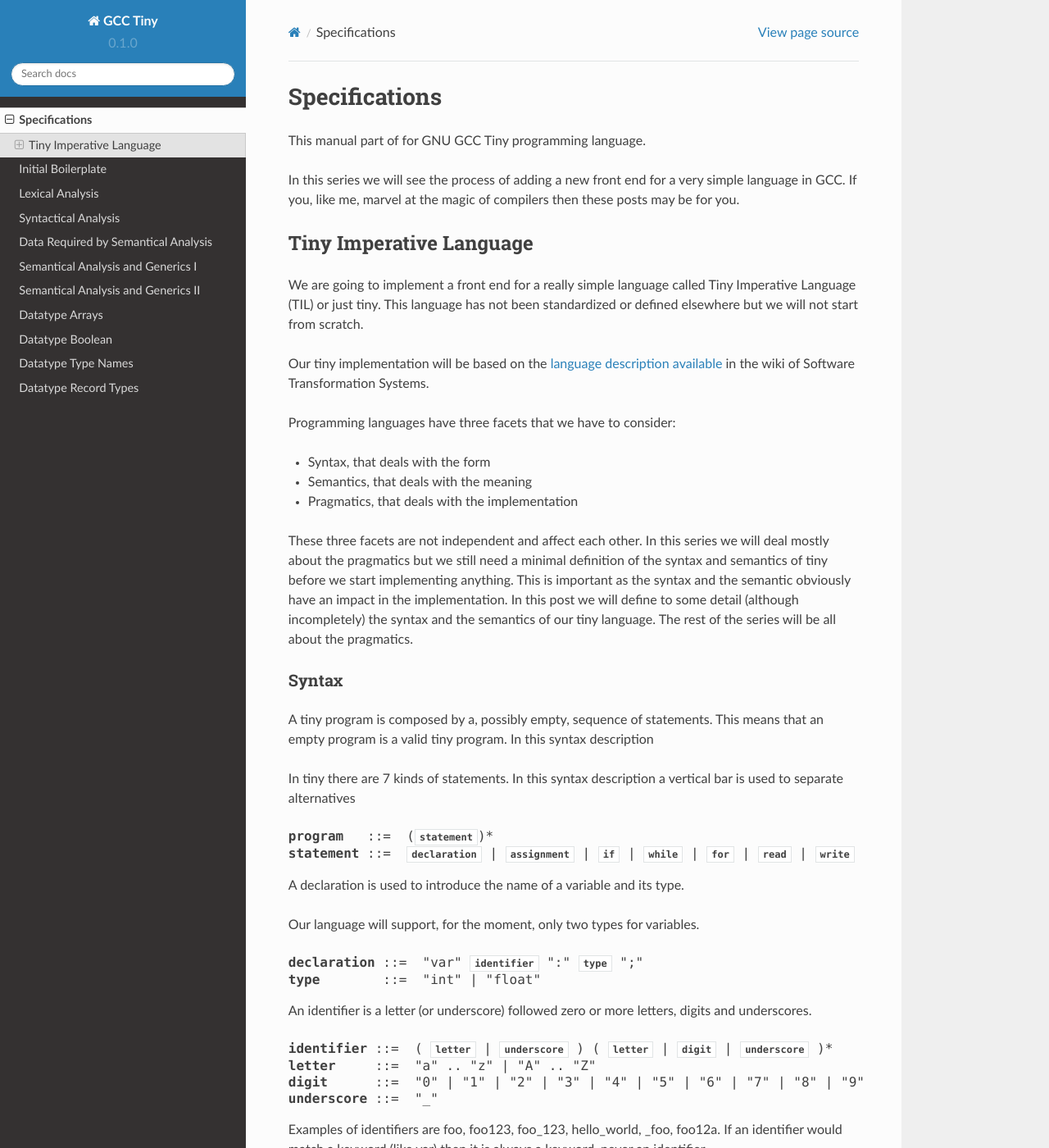
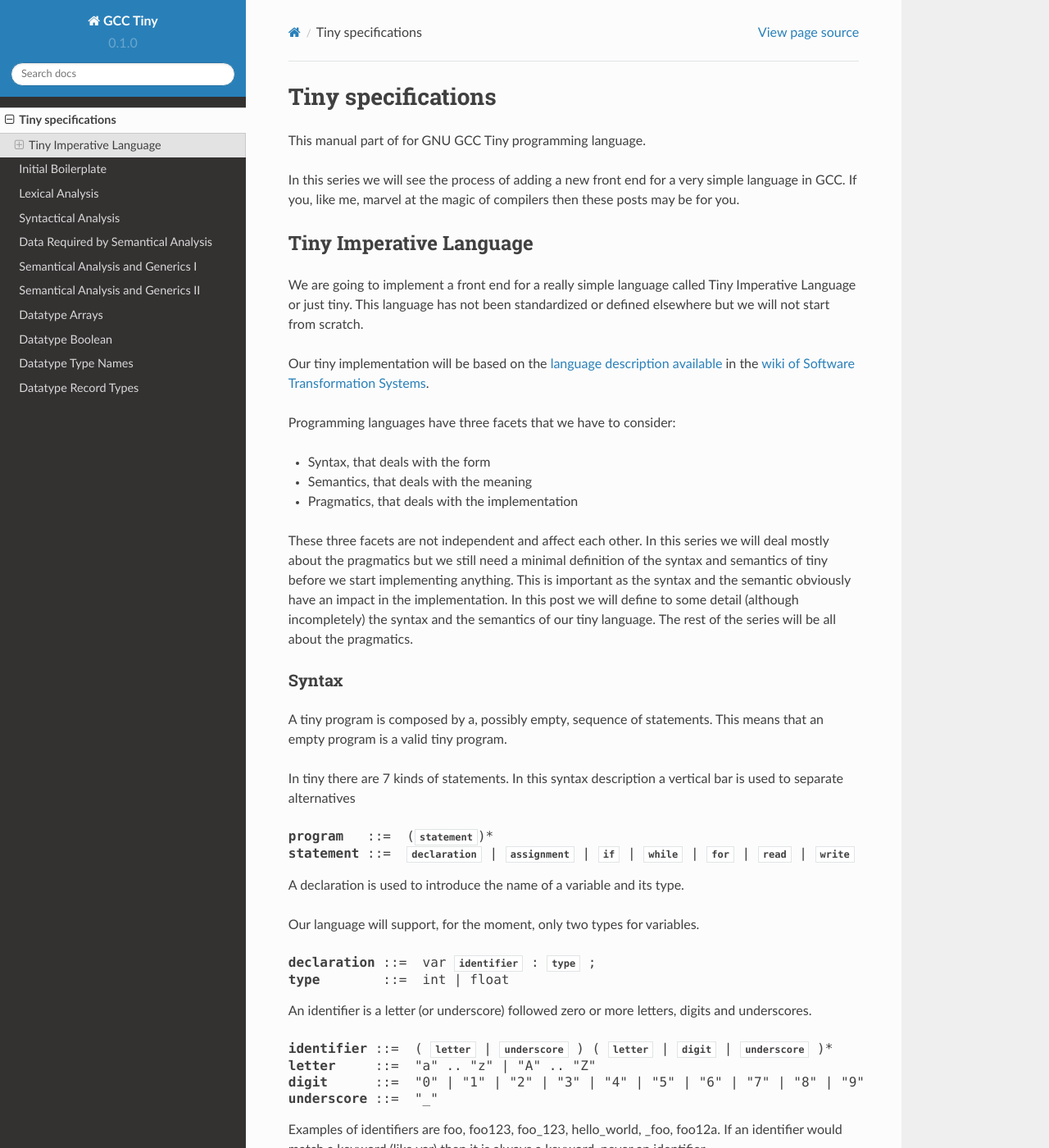
Before and after one commit to GCC-Tiny/gcc-tiny-docs-rtd, a Sphinx documentation site: the page built from docs/source/part01.rst, in a window 1280 px wide and 1400 px high. Shown: the whole window at 82% size. Built offline with Sphinx 7.4.7 and the Read the Docs theme 2.0.0, drawn with Linux system fonts in a browser that asks for light colours.

Commit message:
part01: cleanups

```diff
--- a/docs/source/part01.rst
+++ b/docs/source/part01.rst
@@ -1,7 +1,7 @@
 
-**************
-Specifications
-**************
+*******************
+Tiny specifications
+*******************
 
 This manual part of for GNU GCC Tiny programming language.
 
@@ -14,13 +14,14 @@ Tiny Imperative Language
 ========================
 
 We are going to implement a front end for a really simple language called
-Tiny Imperative Language (TIL) or just tiny. This language has not been
+Tiny Imperative Language or just tiny. This language has not been
 standardized or defined elsewhere but we will not start from scratch.
 
 
 Our tiny implementation will be based on the
 `language description available <https://www.program-transformation.org/Sts/TinyImperativeLanguage>`_
-in the wiki of Software Transformation Systems.
+in the
+`wiki of Software Transformation Systems <https://www.program-transformation.org/Sts/WebHome>`_.
 
 Programming languages have three facets that we have to consider:
 
@@ -40,7 +41,7 @@ Syntax
 ------
 
 A tiny program is composed by a, possibly empty, sequence of statements. This
-means that an empty program is a valid tiny program. In this syntax description
+means that an empty program is a valid tiny program.
 
 In tiny there are 7 kinds of statements. In this syntax description a vertical
 bar is used to separate alternatives
@@ -55,8 +56,8 @@ A declaration is used to introduce the name of a variable and its type.
 Our language will support, for the moment, only two types for variables.
 
 .. productionlist:: Tiny
-    declaration: "var" `identifier` ":" `type` ";"
-    type: "int" | "float"
+    declaration: var `identifier` : `type` ;
+    type: int | float
 
 
 An identifier is a letter (or underscore) followed zero or more letters, digits
```
